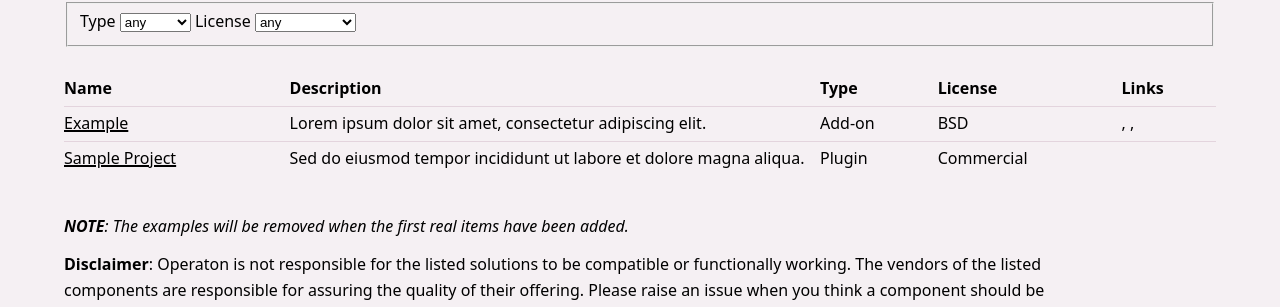
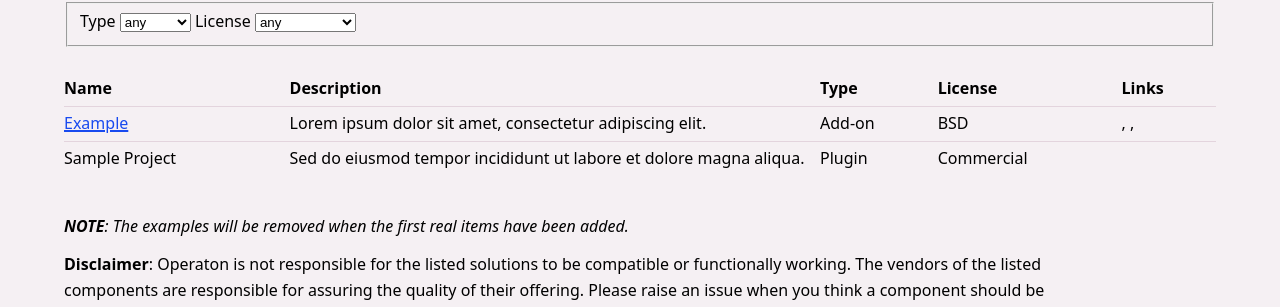
Before and after one commit to operaton/operaton.org, a Jekyll site: the page built from hub.html, in a window 1280 px wide. Shown: the part 284-591 px from the top of the page. Built offline with Jekyll 4.4.1, drawn with Linux system fonts in a browser that asks for light colours.

Commit message:
Apply suggestions from code review
Co-authored-by: Copilot <175728472+Copilot@users.noreply.github.com>

```diff
--- a/hub.html
+++ b/hub.html
@@ -60,7 +60,19 @@ title: Hub
       {% assign sorted_items = site.data.hub-items | sort: "name" %}
       {% for item in sorted_items  %}
         <tr id="{{ item.name | slugify }}">
-          <td><a href="{{ item.links.website.url }}">{{ item.name }}</a></td>
+          <td>
+            {% assign website_link = nil %}
+            {% for link in item.links %}
+              {% if link.label == "Website" %}
+                {% assign website_link = link %}
+              {% endif %}
+            {% endfor %}
+            {% if website_link %}
+              <a href="{{ website_link.url }}">{{ item.name }}</a>
+            {% else %}
+              {{ item.name }}
+            {% endif %}
+          </td>
           <td class="description">{{ item.description }}</td>
           <td class="tags">
             <span>
```
Also changed, not shown: .github/ISSUE_TEMPLATE/request-hub-entry.md.
